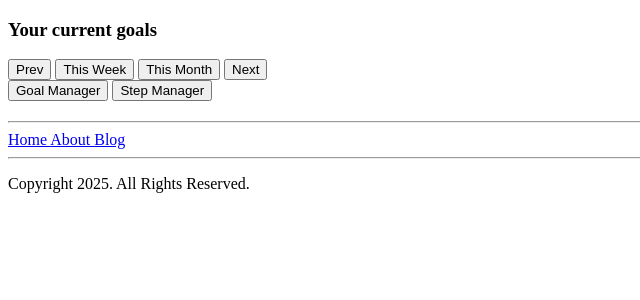
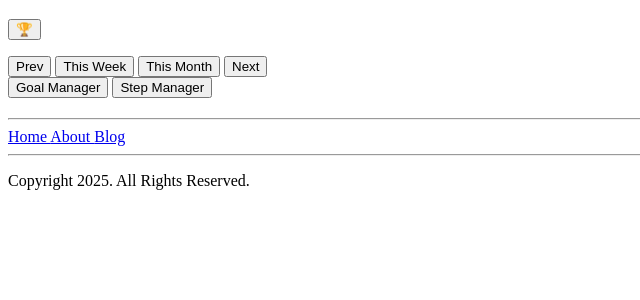
Before and after one commit to colinleroux/newMilestones, a Flask app: page /dashboard in a window 1280 px wide. Shown: the part 98-398 px from the top of the page, without its empty margins (0-640 px from the left). Run offline with Flask 3, Linux system fonts and the light colour scheme; the visitor is signed in with stand-in values (Sample User, id 1); data that the repository does not hold is empty.

Commit message:
Improve dashboard goal filters and completed goal toggle

```diff
--- a/deeds/goals/routes.py
+++ b/deeds/goals/routes.py
@@ -17,14 +17,16 @@ def serialize_goal(goal):
         "name": goal.name,
         "motivation": goal.motivation,
         "color": goal.color,
-        "progress": compute_goal_progress(goal)
+        "progress": compute_goal_progress(goal),
+        "completed": goal.completed,
     }
 
 
 @goals.route("/dashboard")
 @login_required
 def dashboard():
-    goals_list = Goal.query.filter_by(user_id=current_user.id, completed=False).all()
+    current_goals = Goal.query.filter_by(user_id=current_user.id, completed=False).all()
+    completed_goals = Goal.query.filter_by(user_id=current_user.id, completed=True).all()
 
     today = datetime.date.today()
     monday = today - datetime.timedelta(days=today.weekday())
@@ -36,9 +38,16 @@ def dashboard():
     ).order_by(Step.date_for).all()
 
     # Serialize goals for Alpine
-    serialized_goals = [serialize_goal(g) for g in goals_list]
+    serialized_goals = [serialize_goal(g) for g in current_goals]
+    serialized_completed_goals = [serialize_goal(g) for g in completed_goals]
 
-    return render_template("dashboard.html", goals=serialized_goals, steps=steps, week_start=monday)
+    return render_template(
+        "dashboard.html",
+        goals=serialized_goals,
+        completed_goals=serialized_completed_goals,
+        steps=steps,
+        week_start=monday,
+    )
 
 
 @goals.route("/weeklyplanner")
--- a/deeds/templates/dashboard.html
+++ b/deeds/templates/dashboard.html
@@ -3,39 +3,53 @@
 <div x-data="dashboard()">
   <div class="grid lg:grid-cols-4 gap-4">
     <div class="lg:col-span-1">
+      <div class="mb-2 flex items-center justify-between gap-2">
+        <h3 class="text-xl font-semibold" x-text="showCompletedGoals ? 'Completed goals' : 'Current goals'"></h3>
+        <div class="flex items-center gap-2">
           <template x-if="selectedGoalId !== null">
-        <div class="mb-3">
             <button
-            class="w-full px-3 py-1.5 text-sm bg-blue-500 text-white rounded hover:bg-blue-600 transition"
+              class="px-3 py-1.5 text-sm bg-blue-500 text-white rounded hover:bg-blue-600 transition"
               @click="clearGoalFilter"
             >
-            Show all current goals & related steps
+              All goals
+            </button>
+          </template>
+          <button
+            type="button"
+            class="inline-flex h-10 w-10 items-center justify-center rounded-full border border-amber-300 bg-amber-50 text-amber-700 transition hover:bg-amber-100"
+            @click="toggleCompletedGoals"
+            :title="showCompletedGoals ? 'Show current goals' : 'Show completed goals'"
+            aria-label="Toggle completed goals"
+          >
+            <span class="text-lg">🏆</span>
           </button>
         </div>
-      </template>
-      <h3 class="text-xl font-semibold mb-2">Your current goals</h3>
+      </div>
+      <p class="mb-4 text-sm italic text-gray-600" x-text="sidebarHint"></p>
 
       <div class="space-y-3">
-        <template x-if="goals.length === 0">
+        <template x-if="visibleGoals.length === 0">
           <div class="p-3 bg-gray-100 text-gray-700 rounded text-sm">
-            You haven't created any goals yet.
+            <span x-text="showCompletedGoals ? `You haven't completed any goals yet.` : `You haven't created any goals yet.`"></span>
+            <template x-if="!showCompletedGoals">
               <button
                 class="px-3 py-1.5 ml-2 text-sm bg-green-600 text-white rounded"
                 @click="window.location.href='/goalplanner'"
               >
                 +
               </button>
+            </template>
           </div>
         </template>
 
-        <template x-for="goal in goals" :key="goal.id">
+        <template x-for="goal in visibleGoals" :key="`${showCompletedGoals ? 'completed' : 'current'}-${goal.id}`">
           <div
             class="p-3 rounded shadow cursor-pointer hover:bg-gray-100"
             :style="'border-left: 12px solid ' + goal.color"
             @click="selectGoal(goal)"
             :class="[
               selectedGoalId === goal.id ? 'ring-2 ring-offset-1 ring-blue-400' : '',
-              goal.progress === 100 ? 'bg-green-100' : ''
+              goal.completed || goal.progress === 100 ? 'bg-green-100' : ''
             ].join(' ')"
           >
             <div class="font-medium flex justify-between items-center">
@@ -53,7 +67,7 @@
               </div>
             </template>
 
-            <template x-if="goal.progress === 100 && !goal.completed">
+            <template x-if="goal.progress === 100 && !goal.completed && !showCompletedGoals">
               <div class="flex items-center justify-end mt-2">
                 <input type="checkbox"
                        @change="markGoalCompleted(goal)"
@@ -197,6 +211,8 @@ function dashboard() {
     viewMode: 'week',
     selectedGoalId: null,
     goals: {{ goals | tojson }},
+    completedGoals: {{ completed_goals | tojson }},
+    showCompletedGoals: false,
 
     init() {
       this.generateDays();
@@ -249,6 +265,12 @@ function dashboard() {
       this.fetchSteps();
     },
 
+    toggleCompletedGoals() {
+      this.showCompletedGoals = !this.showCompletedGoals;
+      this.selectedGoalId = null;
+      this.fetchSteps();
+    },
+
     async markGoalCompleted(goal) {
       try {
         const csrfToken = document.querySelector('meta[name="csrf-token"]').getAttribute('content');
@@ -263,6 +285,10 @@ function dashboard() {
 
         if (!res.ok) throw new Error('Failed to update goal');
         this.goals = this.goals.filter(g => g.id !== goal.id);
+        this.completedGoals.unshift({ ...goal, completed: true, progress: 100 });
+        if (this.showCompletedGoals) {
+          this.selectedGoalId = null;
+        }
       } catch (err) {
         console.error(err);
         alert('Could not mark goal as completed.');
@@ -426,6 +452,22 @@ function dashboard() {
       }
     },
 
+    get visibleGoals() {
+      return this.showCompletedGoals ? this.completedGoals : this.goals;
+    },
+
+    get sidebarHint() {
+      if (this.selectedGoalId !== null) {
+        return 'Showing steps for the selected goal.';
+      }
+
+      if (this.showCompletedGoals) {
+        return 'Browse your achieved goals.';
+      }
+
+      return 'Showing all current goals.';
+    },
+
     get periodLabel() {
       if (!this.days.length) {
         return '';
```
Lines whose indentation alone changed are shown as unchanged.
